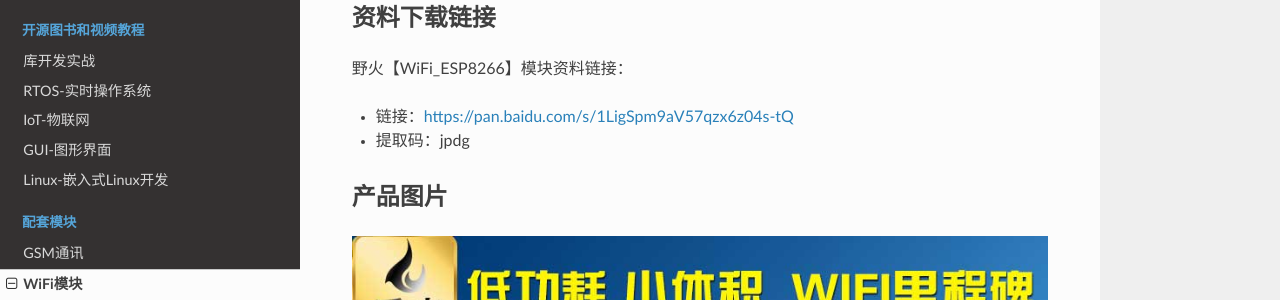
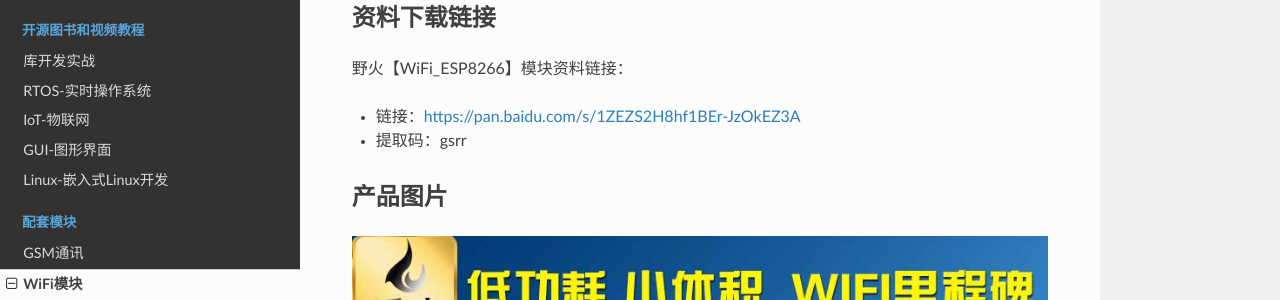
Before and after one commit to Embedfire/ebf_products, a Sphinx documentation site: the page built from documentation/module/wifi/esp8266.rst, in a window 1280 px wide and 1301 px high. Shown: the part 170-470 px from the top of the window. Built offline with Sphinx 7.4.7 and the Read the Docs theme 2.0.0, drawn with Linux system fonts in a browser that asks for light colours; pages that are not in the unit, such as notebooks, are missing from menus.

Commit message:
Update esp8266.rst

```diff
--- a/documentation/module/wifi/esp8266.rst
+++ b/documentation/module/wifi/esp8266.rst
@@ -7,8 +7,8 @@
 
 野火【WiFi_ESP8266】模块资料链接：
 
-- 链接：https://pan.baidu.com/s/1LigSpm9aV57qzx6z04s-tQ
-- 提取码：jpdg
+- 链接：https://pan.baidu.com/s/1ZEZS2H8hf1BEr-JzOkEZ3A
+- 提取码：gsrr
 
 产品图片
 --------
```
